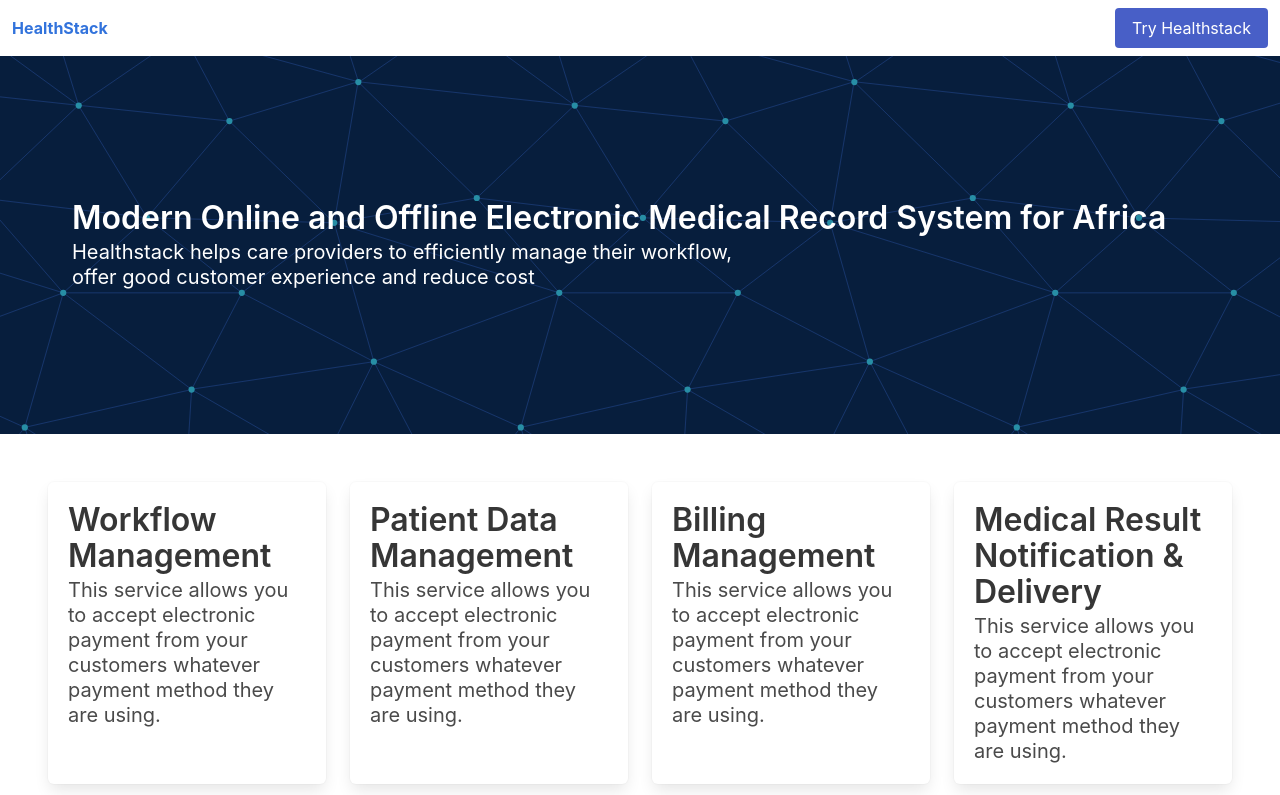
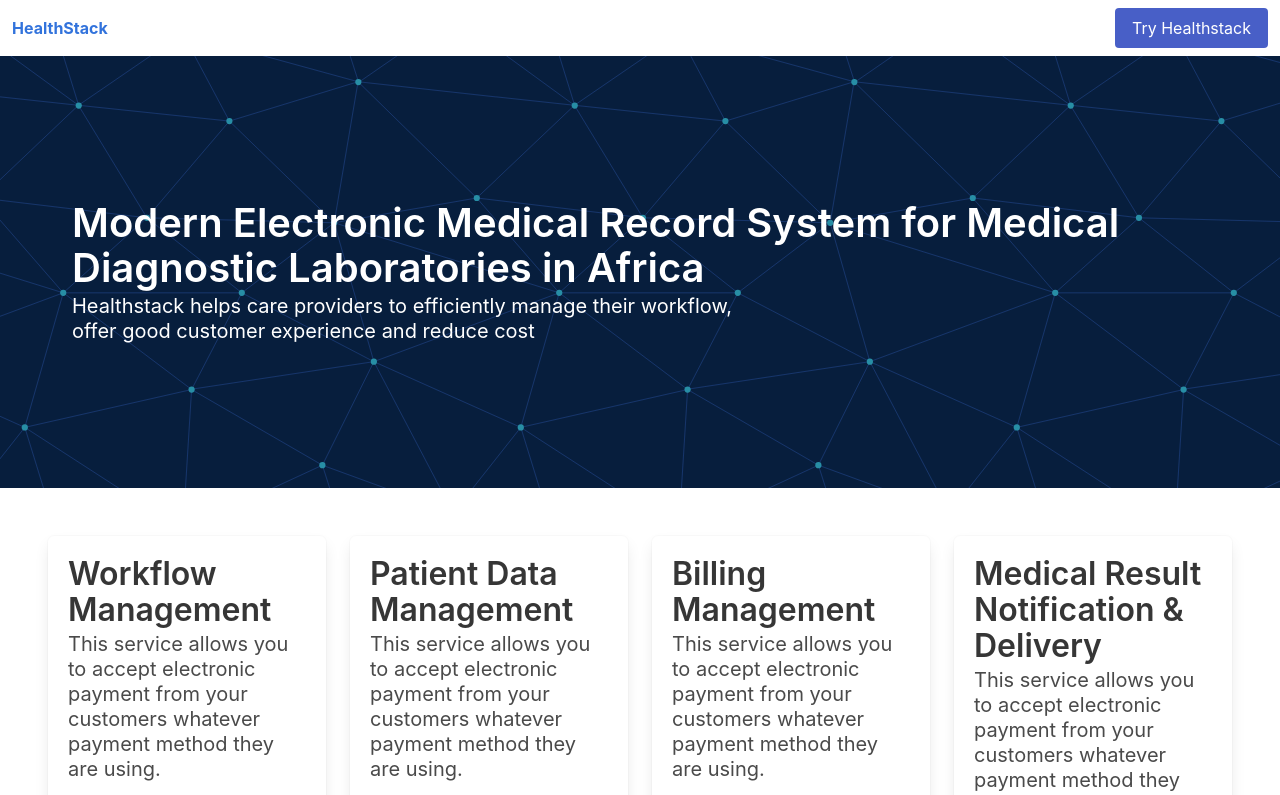
Before and after one commit to thehealthstack/healthstack-frontend-proto, a Vue app: page / in a window 1280 px wide. Shown: the top 795 px of the page. Built offline with nearby package versions, Linux system fonts and the light colour scheme.

Commit message:
update home

```diff
--- a/src/views/Home.vue
+++ b/src/views/Home.vue
@@ -36,8 +36,8 @@
     <section class="hero is-medium">
       <div class="hero-body">
         <div class="container">
-          <h1 class="title has-text-white">
-            Modern Online and Offline Electronic Medical Record System for Africa
+          <h1 class="title has-text-white is-size-2">
+            Modern Electronic Medical Record System for Medical Diagnostic Laboratories in Africa
           </h1>
           <h2 class="subtitle has-text-white">
             Healthstack helps care providers to efficiently manage their workflow, <br>offer good customer experience and reduce cost
```
